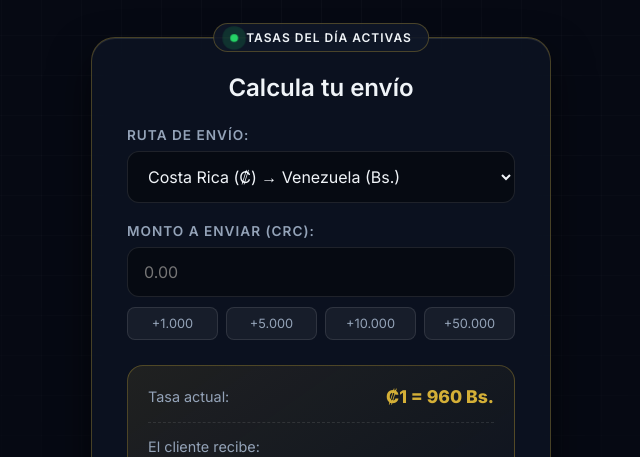
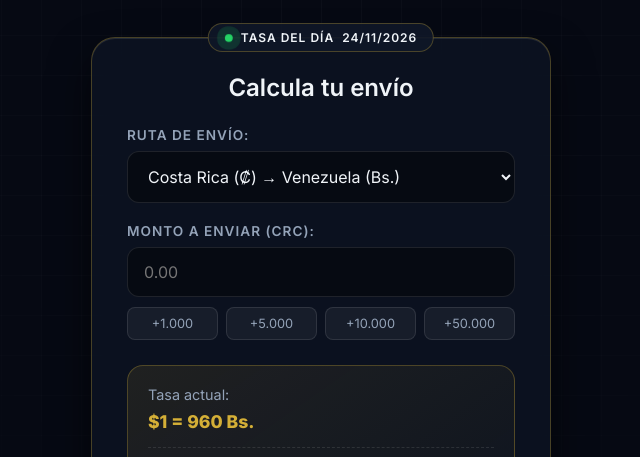
Before and after one commit to Darwin-Javier/PanaSur_Xpress, a plain HTML site: page index.html in a window 1280 px wide. Shown: the part 285-742 px from the top of the page, without its empty margins (319-959 px from the left). Drawn offline with Linux system fonts and the light colour scheme.

Commit message:
Rediseño futurista, animaciones y mejoras UX

```diff
--- a/app.js
+++ b/app.js
@@ -1,21 +1,14 @@
 const WHATSAPP_NUM = "50664784402";
 
-const tasas = {
-  "CRC_VES": 960,
-  "VES_CRC": 350.40,
-  "CRC_COP": 3.159,
-  "COP_CRC": 350.40,
-  "COP_VES": 960,
-  "VES_COP": 2.869
-};
+let tasasPorUSD = {};
 
 const monedas = {
   "CRC_VES": { entrada: "₡", salida: "Bs.", nombreEntrada: "CRC", nombreSalida: "VES" },
   "VES_CRC": { entrada: "Bs.", salida: "₡", nombreEntrada: "VES", nombreSalida: "CRC" },
-  "CRC_COP": { entrada: "₡", salida: "$", nombreEntrada: "CRC", nombreSalida: "COP" },
-  "COP_CRC": { entrada: "$", salida: "₡", nombreEntrada: "COP", nombreSalida: "CRC" },
-  "COP_VES": { entrada: "$", salida: "Bs.", nombreEntrada: "COP", nombreSalida: "VES" },
-  "VES_COP": { entrada: "Bs.", salida: "$", nombreEntrada: "VES", nombreSalida: "COP" }
+  "CRC_COP": { entrada: "₡", salida: "COP", nombreEntrada: "CRC", nombreSalida: "COP" },
+  "COP_CRC": { entrada: "COP", salida: "₡", nombreEntrada: "COP", nombreSalida: "CRC" },
+  "COP_VES": { entrada: "COP", salida: "Bs.", nombreEntrada: "COP", nombreSalida: "VES" },
+  "VES_COP": { entrada: "Bs.", salida: "COP", nombreEntrada: "VES", nombreSalida: "COP" }
 };
 
 const rutaEl = document.getElementById('ruta');
@@ -24,6 +17,7 @@ const tasaEl = document.getElementById('tasa');
 const resultadoEl = document.getElementById('resultado');
 const whatsappBtn = document.getElementById('whatsapp');
 const labelMoneda = document.getElementById('moneda-entrada-label');
+const fechaTasasEl = document.getElementById('fecha-tasas');
 const btnCopiar = document.getElementById('btn-copiar');
 const btnsQuick = document.querySelectorAll('.btn-quick');
 
@@ -59,16 +53,33 @@ function animarResultado(valorFinal) {
   animacionFrame = requestAnimationFrame(paso);
 }
 
+function formatearTasaRecibida(valor, moneda) {
+  if (moneda.nombreSalida === "CRC") {
+    return `₡${valor.toFixed(2)}`;
+  }
+
+  const locale = moneda.nombreSalida === "COP" ? "es-CO" : "es-CR";
+  return `${valor.toLocaleString(locale, { maximumFractionDigits: 2 })} ${moneda.salida}`;
+}
+
 function calcular(animar = true) {
   const ruta = rutaEl.value;
   const monto = parseFloat(montoEl.value) || 0;
-  const tasa = tasas[ruta];
+  const tasa = tasasPorUSD[ruta];
   const moneda = monedas[ruta];
 
   labelMoneda.textContent = moneda.nombreEntrada;
-  tasaEl.textContent = `${moneda.entrada}1 = ${tasa} ${moneda.salida}`;
+  if (!tasa || !Number.isFinite(tasa.entrada) || !Number.isFinite(tasa.salida) || tasa.entrada <= 0 || tasa.salida <= 0) {
+    tasaEl.textContent = "Tasa no disponible";
+    resultadoEl.textContent = "—";
+    whatsappBtn.removeAttribute('href');
+    whatsappBtn.setAttribute('aria-disabled', 'true');
+    return;
+  }
 
-  const resultado = monto * tasa;
+  tasaEl.textContent = `$1 = ${formatearTasaRecibida(tasa.salida, moneda)}`;
+
+  const resultado = (monto / tasa.entrada) * tasa.salida;
 
   if (animar) {
     animarResultado(resultado);
@@ -81,6 +92,37 @@ function calcular(animar = true) {
     `Hola PanaSur Express (Darwin), quiero enviar por la ruta ${ruta.replace('_',' a ')} un monto de ${moneda.entrada}${monto.toLocaleString()}. Según la web, recibiría ${moneda.salida}${resultado.toFixed(2)}.`
   );
   whatsappBtn.href = `https://wa.me/${WHATSAPP_NUM}?text=${mensaje}`;
+  whatsappBtn.setAttribute('aria-disabled', 'false');
+}
+
+function cargarTasas() {
+  const datos = window.PANASUR_TASAS;
+  const rutas = Object.keys(monedas);
+  const fechaValida = datos
+    && /^\d{4}-\d{2}-\d{2}$/.test(datos.actualizado)
+    && Number.isFinite(Date.parse(`${datos.actualizado}T00:00:00`));
+  const tasasValidas = datos && datos.tasasPorUSD
+    && rutas.every(ruta => {
+      const tasa = datos.tasasPorUSD[ruta];
+      return tasa
+        && Number.isFinite(tasa.entrada)
+        && Number.isFinite(tasa.salida)
+        && tasa.entrada > 0
+        && tasa.salida > 0;
+    });
+
+  if (!fechaValida || !tasasValidas) {
+    console.error("El archivo tasas.js no existe o tiene datos inválidos.");
+    tasaEl.textContent = "Tasas no disponibles";
+    resultadoEl.textContent = "—";
+    whatsappBtn.removeAttribute('href');
+    whatsappBtn.setAttribute('aria-disabled', 'true');
+    return;
+  }
+
+  tasasPorUSD = datos.tasasPorUSD;
+  fechaTasasEl.textContent = new Date(`${datos.actualizado}T00:00:00`).toLocaleDateString('es-CR');
+  calcular(false);
 }
 
 // Eventos
@@ -106,5 +148,5 @@ btnCopiar.addEventListener('click', () => {
   });
 });
 
-// Inicializar
-calcular(false);
+// Inicializar tasas desde el archivo de configuración
+cargarTasas();
--- a/index.html
+++ b/index.html
@@ -25,7 +25,7 @@
     <section class="calculadora">
 
       <div class="status-badge">
-        <span class="dot"></span> Tasas del día activas
+        <span class="dot"></span> Tasa del día <span id="fecha-tasas"></span>
       </div>
 
       <h2>Calcula tu envío</h2>
@@ -35,10 +35,10 @@
         <select id="ruta">
           <option value="CRC_VES">Costa Rica (₡) → Venezuela (Bs.)</option>
           <option value="VES_CRC">Venezuela (Bs.) → Costa Rica (₡)</option>
-          <option value="CRC_COP">Costa Rica (₡) → Colombia ($)</option>
-          <option value="COP_CRC">Colombia ($) → Costa Rica (₡)</option>
-          <option value="COP_VES">Colombia ($) → Venezuela (Bs.)</option>
-          <option value="VES_COP">Venezuela (Bs.) → Colombia ($)</option>
+          <option value="CRC_COP">Costa Rica (₡) → Colombia (COP)</option>
+          <option value="COP_CRC">Colombia (COP) → Costa Rica (₡)</option>
+          <option value="COP_VES">Colombia (COP) → Venezuela (Bs.)</option>
+          <option value="VES_COP">Venezuela (Bs.) → Colombia (COP)</option>
         </select>
       </div>
 
@@ -70,18 +70,19 @@
         </div>
       </div>
 
-      <a id="whatsapp" class="btn-whatsapp" href="#" target="_blank">
+      <a id="whatsapp" class="btn-whatsapp" aria-disabled="true" target="_blank" rel="noopener noreferrer">
         <span>📲</span> Contactar por WhatsApp
       </a>
 
-      <p class="aviso">Tasas sujetas a cambios sin previo aviso.</p>
+      <p class="aviso">Tasa sujeta a cambios.</p>
     </section>
   </main>
 
   <footer>
-    <p>© PanaSur Express · Darwin Caruci · +506 6478 4402</p>
+    <p>© PanaSur Express · </p>
   </footer>
 
+  <script src="tasas.js"></script>
   <script src="app.js"></script>
 </body>
 </html>
--- a/style.css
+++ b/style.css
@@ -119,6 +119,8 @@ main {
   animation: pulse 1.5s infinite;
 }
 
+#fecha-tasas { white-space: nowrap; }
+
 @keyframes pulse {
   0% { transform: scale(0.95); box-shadow: 0 0 0 0 rgba(37, 211, 102, 0.7); }
   70% { transform: scale(1); box-shadow: 0 0 0 10px rgba(37, 211, 102, 0); }
@@ -185,7 +187,7 @@ select option { background-color: var(--bg-color); color: var(--text-main); }
   margin-top: 25px;
 }
 
-.tasa-info { display: flex; justify-content: space-between; align-items: center; margin-bottom: 15px; padding-bottom: 15px; border-bottom: 1px dashed rgba(255,255,255,0.1); }
+.tasa-info { display: flex; flex-direction: column; align-items: flex-start; gap: 8px; margin-bottom: 15px; padding-bottom: 15px; border-bottom: 1px dashed rgba(255,255,255,0.1); }
 .tasa-info p { font-size: 0.9rem; color: var(--text-muted); }
 .tasa-info strong { color: var(--gold); font-size: 1.1rem; }
 
@@ -226,6 +228,8 @@ select option { background-color: var(--bg-color); color: var(--text-main); }
   transform: translateY(-2px);
   box-shadow: 0 6px 20px rgba(37, 211, 102, 0.5);
 }
+.btn-whatsapp[aria-disabled="true"] { opacity: 0.55; cursor: not-allowed; }
+.btn-whatsapp[aria-disabled="true"]:hover { transform: none; box-shadow: 0 4px 15px rgba(37, 211, 102, 0.3); }
 
 .aviso { text-align: center; font-size: 0.7rem; color: #64748b; margin-top: 15px; font-style: italic; }
 
--- /dev/null
+++ b/tasas.js
@@ -0,0 +1,13 @@
+// Actualiza la fecha y las cantidades cada día. "entrada" es la moneda enviada
+// por 1 USD y "salida" la moneda recibida por 1 USD.
+window.PANASUR_TASAS = {
+  actualizado: "2026-11-24",
+  tasasPorUSD: {
+    CRC_VES: { entrada: 350.40, salida: 960 }, // Costa Rica a Venezuela
+    VES_CRC: { entrada: 960, salida: 350.40 }, // Venezuela a Costa Rica
+    CRC_COP: { entrada: 350.40, salida: 3159 }, // Costa Rica a Colombia
+    COP_CRC: { entrada: 3159, salida: 350.40 }, // Colombia a Costa Rica
+    COP_VES: { entrada: 3159, salida: 960 }, // Colombia a Venezuela
+    VES_COP: { entrada: 960, salida: 2869 } // Venezuela a Colombia
+  }
+};
```
Also changed, not shown: tasas.json (deleted, +0 -11 lines).
